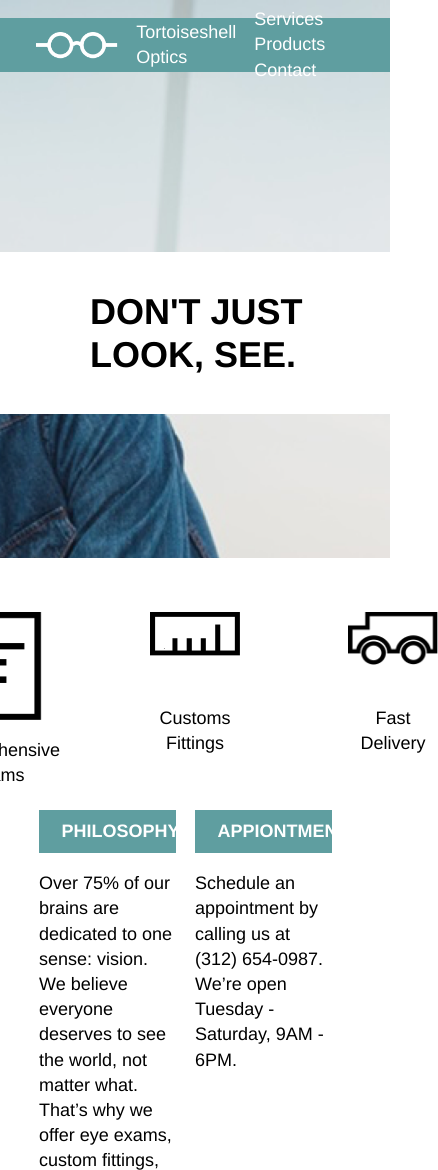
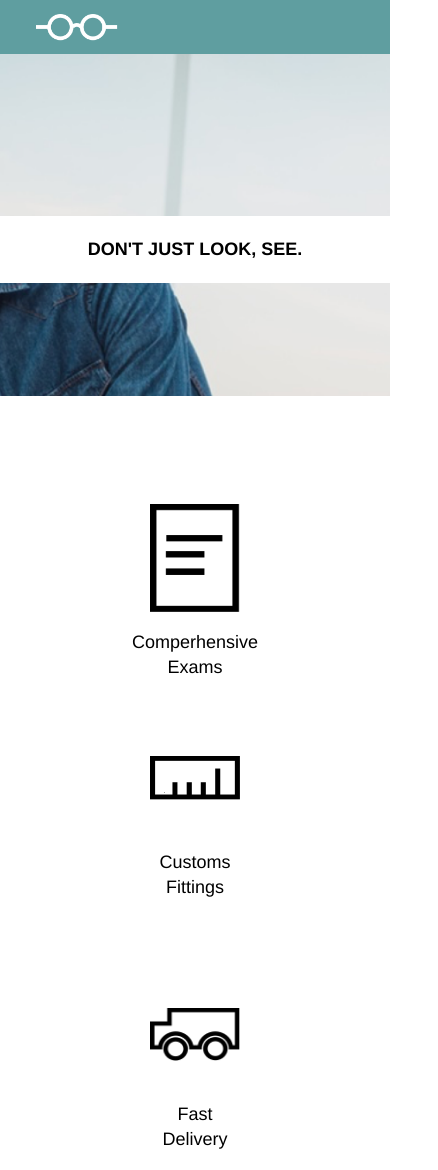
Before and after one commit to MikeTelesca/optics, a plain HTML site: page index.html in a window 390 px wide. Shown: the top 1170 px of the page, 438 px wide, since content can reach past the window. Drawn offline with Linux system fonts and the light colour scheme.

Commit message:
MEDIA QUEIRES:

```diff
--- a/resources/css/styles.css
+++ b/resources/css/styles.css
@@ -155,3 +155,72 @@ footer img {
   margin-left: 2rem;
   margin-right: 1rem;
 }
+
+@media only screen and (max-width: 1024px){
+
+  header {
+    padding-top: 0;
+    height: 22rem;
+  }
+
+  nav.container {
+    max-width: 100%;
+  }
+}
+
+@media only screen and (max-width: 700px){
+
+  .menu ul {
+    display: none;
+  }
+
+  .mobile-nav ul {
+    display: block;
+  }
+
+
+}
+
+
+@media only screen and (max-width: 560px){
+
+  header div span {
+    display: none;
+  }
+
+  .main-banner {
+    padding: 0 1rem;
+    margin: 9rem auto 0 auto;
+    width: 100%;
+    text-align: center;
+  }
+
+  .main-banner h1 {
+    font-size: 1rem;
+  }
+  .supporting {
+    flex-direction: column;
+    align-items: center;
+    justify-content: flex-start;
+    margin-top: 3rem;
+  }
+  .info {
+    width: auto;
+  }
+  .info .title {
+    width: 100%;
+    max-width: 100%;
+    text-align: center;
+  }
+  .info p {
+    padding: 1rem;
+    font-size: .77rem;
+  }
+
+  footer {
+    justify-content: center;
+  }
+  footer div {
+    display: none;
+  }
+}
```
Lines whose indentation alone changed are shown as unchanged.
